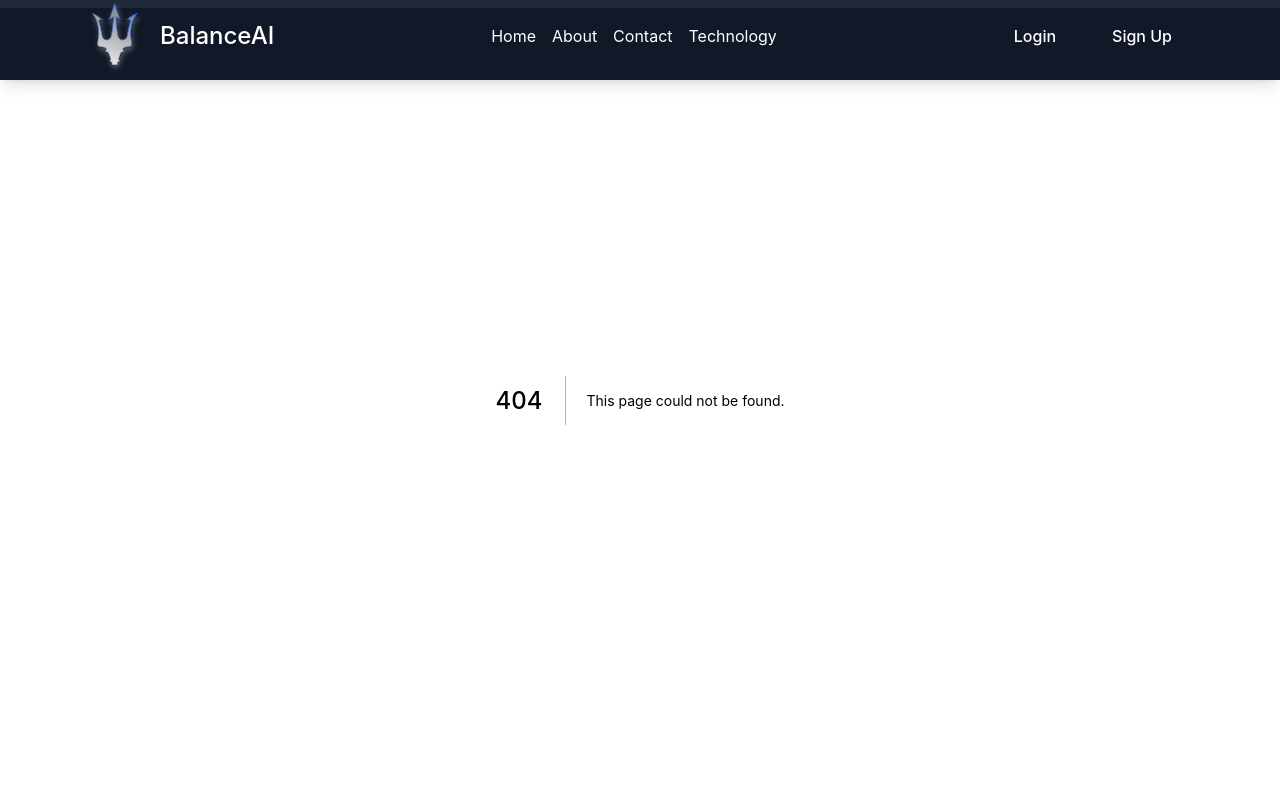
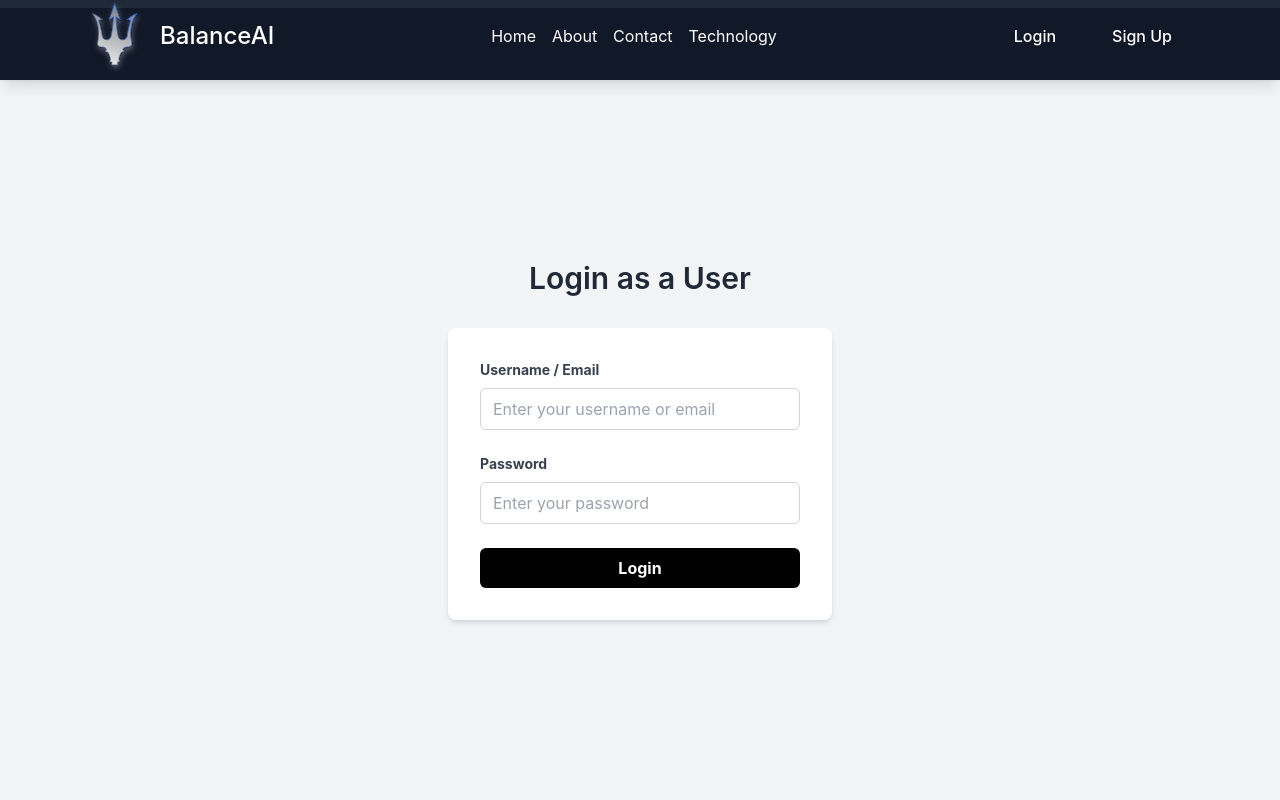
Before and after one commit to Balance-AI/Balance_frontend2.0, a Next.js app: page /login in a window 1280 px wide. Before the commit this address had no page. Shown: the top 800 px of the page. Built offline with nearby package versions, Linux system fonts and the light colour scheme.

Commit message:
Login pagE

```diff
--- a/components/Analytics.js
+++ b/components/Analytics.js
@@ -2,23 +2,33 @@ import analyticsstyles from "../styles/Analytics.module.css";
 
 export default function Analytics() {
   return (
-    <section className={analyticsstyles.analytics}>
-      <div className="row">
-        <div className={`${analyticsstyles.analytics__container} container`}>
-          <h1 className={analyticsstyles.analytics__h1}>
+    <section className="py-12">
+  <div className="container mx-auto flex flex-col items-center">
+    <h1 className="text-3xl font-medium mb-16">
       Intuitive Analytics Dashboard
     </h1>
-          <div className={analyticsstyles.dashboard__wrap}>
-            <figure className={analyticsstyles["analytics__img--wrap"]}>
-              <img src="/analyticsimg1.svg" alt="first image" />
+    <div className="flex flex-wrap w-full">
+      <figure className="w-1/3 h-[600px] overflow-hidden relative flex justify-center items-center rounded-lg border-2 border-black m-4">
+        <img
+          src="/analyticsimg1.svg"
+          alt="first image"
+          className="w-full h-auto absolute top-0 object-center transition-all duration-[2s] hover:top-[-170%]"
+        />
       </figure>
-            <figure className={analyticsstyles["analytics__img--wrap"]}>
-              <img src="/analyticsimg2.svg" alt="second image" />
+      <figure className="w-1/3 h-[600px] overflow-hidden relative flex justify-center items-center rounded-lg border-2 border-black m-4">
+        <img
+          src="/analyticsimg2.svg"
+          alt="second image"
+          className="w-full h-auto absolute top-0 object-center transition-all duration-[2s] hover:top-[-170%]"
+        />
       </figure>
-            <figure className={analyticsstyles["analytics__img--wrap"]}>
-              <img src="/analyticsimg3.svg" alt="third image" />
+      <figure className="w-1/3 h-[600px] overflow-hidden relative flex justify-center items-center rounded-lg border-2 border-black m-4">
+        <img
+          src="/analyticsimg3.svg"
+          alt="third image"
+          className="w-full h-auto absolute top-0 object-center transition-all duration-[2s] hover:top-[-170%]"
+        />
       </figure>
-          </div>
     </div>
   </div>
 </section>
--- a/components/Footer.js
+++ b/components/Footer.js
@@ -6,6 +6,13 @@ import { faArrowUp } from "@fortawesome/free-solid-svg-icons";
 
 export default function Footer() {
   return (
+    <div className="min-h-screen flex flex-col">
+  {/* Main Content */}
+  <div className="flex-grow">
+    {/* Your page content goes here */}
+  </div>
+
+  {/* Footer */}
   <footer className="bg-gray-900 text-white py-8">
     <div className="container mx-auto">
       <div className="flex flex-col items-center justify-between">
@@ -35,5 +42,6 @@ export default function Footer() {
       </div>
     </div>
   </footer>
+</div>
   );
 }
--- /dev/null
+++ b/components/LoginForm.js
@@ -0,0 +1,56 @@
+export default function LoginForm() {
+<div className="min-h-screen flex flex-col items-center justify-center bg-gray-100">
+  {/* Heading */}
+  <h1 className="mt-20 mb-8 text-3xl font-semibold text-gray-800">
+    Login as a User
+  </h1>
+
+  {/* Login Form */}
+  <div className="bg-white shadow-md rounded-lg p-8 w-full max-w-sm">
+    <form>
+      {/* Username/Email Input */}
+      <div className="mb-6">
+        <label
+          htmlFor="username"
+          className="block text-gray-700 text-sm font-bold mb-2"
+        >
+          Username / Email
+        </label>
+        <input
+          type="text"
+          id="username"
+          name="username"
+          className="w-full px-3 py-2 border border-gray-300 rounded-md bg-white focus:outline-none focus:ring focus:ring-gray-300"
+          placeholder="Enter your username or email"
+        />
+      </div>
+
+      {/* Password Input */}
+      <div className="mb-6">
+        <label
+          htmlFor="password"
+          className="block text-gray-700 text-sm font-bold mb-2"
+        >
+          Password
+        </label>
+        <input
+          type="password"
+          id="password"
+          name="password"
+          className="w-full px-3 py-2 border border-gray-300 rounded-md bg-white focus:outline-none focus:ring focus:ring-gray-300"
+          placeholder="Enter your password"
+        />
+      </div>
+
+      {/* Login Button */}
+      <button
+        type="submit"
+        className="w-full py-2 bg-black text-white font-bold rounded-md hover:bg-gray-800 transition-colors"
+      >
+        Login
+      </button>
+    </form>
+  </div>
+</div>
+
+}
--- a/components/Navbar.js
+++ b/components/Navbar.js
@@ -60,9 +60,11 @@ return (
       </Link>
     </ul>
     <div className="hidden md:flex space-x-4">
+      <Link href= "/login">
       <button className="px-5 py-2 text-white font-medium border border-white rounded-full bg-opacity-75 hover:bg-white hover:text-gray-800 transition ease-in-out duration-100">
         Login
       </button>
+      </Link>
       <button className="px-5 py-2 text-white font-medium border border-white rounded-full bg-opacity-75 hover:bg-white hover:text-gray-800 transition ease-in-out duration-100">
         Sign Up
       </button>
--- /dev/null
+++ b/pages/login/index.js
@@ -0,0 +1,60 @@
+import LoginForm from "../../components/LoginForm";
+
+
+export default function Login() {
+    return (
+        <div className="min-h-screen flex flex-col items-center justify-center bg-gray-100">
+        {/* Heading */}
+        <h1 className="mt-20 mb-8 text-3xl font-semibold text-gray-800">
+          Login as a User
+        </h1>
+
+        {/* Login Form */}
+        <div className="bg-white shadow-md rounded-lg p-8 w-full max-w-sm">
+          <form>
+            {/* Username/Email Input */}
+            <div className="mb-6">
+              <label
+                htmlFor="username"
+                className="block text-gray-700 text-sm font-bold mb-2"
+              >
+                Username / Email
+              </label>
+              <input
+                type="text"
+                id="username"
+                name="username"
+                className="w-full px-3 py-2 border border-gray-300 rounded-md bg-white focus:outline-none focus:ring focus:ring-gray-300"
+                placeholder="Enter your username or email"
+              />
+            </div>
+
+            {/* Password Input */}
+            <div className="mb-6">
+              <label
+                htmlFor="password"
+                className="block text-gray-700 text-sm font-bold mb-2"
+              >
+                Password
+              </label>
+              <input
+                type="password"
+                id="password"
+                name="password"
+                className="w-full px-3 py-2 border border-gray-300 rounded-md bg-white focus:outline-none focus:ring focus:ring-gray-300"
+                placeholder="Enter your password"
+              />
+            </div>
+
+            {/* Login Button */}
+            <button
+              type="submit"
+              className="w-full py-2 bg-black text-white font-bold rounded-md hover:bg-gray-800 transition-colors"
+            >
+              Login
+            </button>
+          </form>
+        </div>
+      </div>
+    )
+}
```
Also changed, not shown: styles/globals.css (line endings or trailing spaces). Lines whose indentation alone changed are shown as unchanged.
